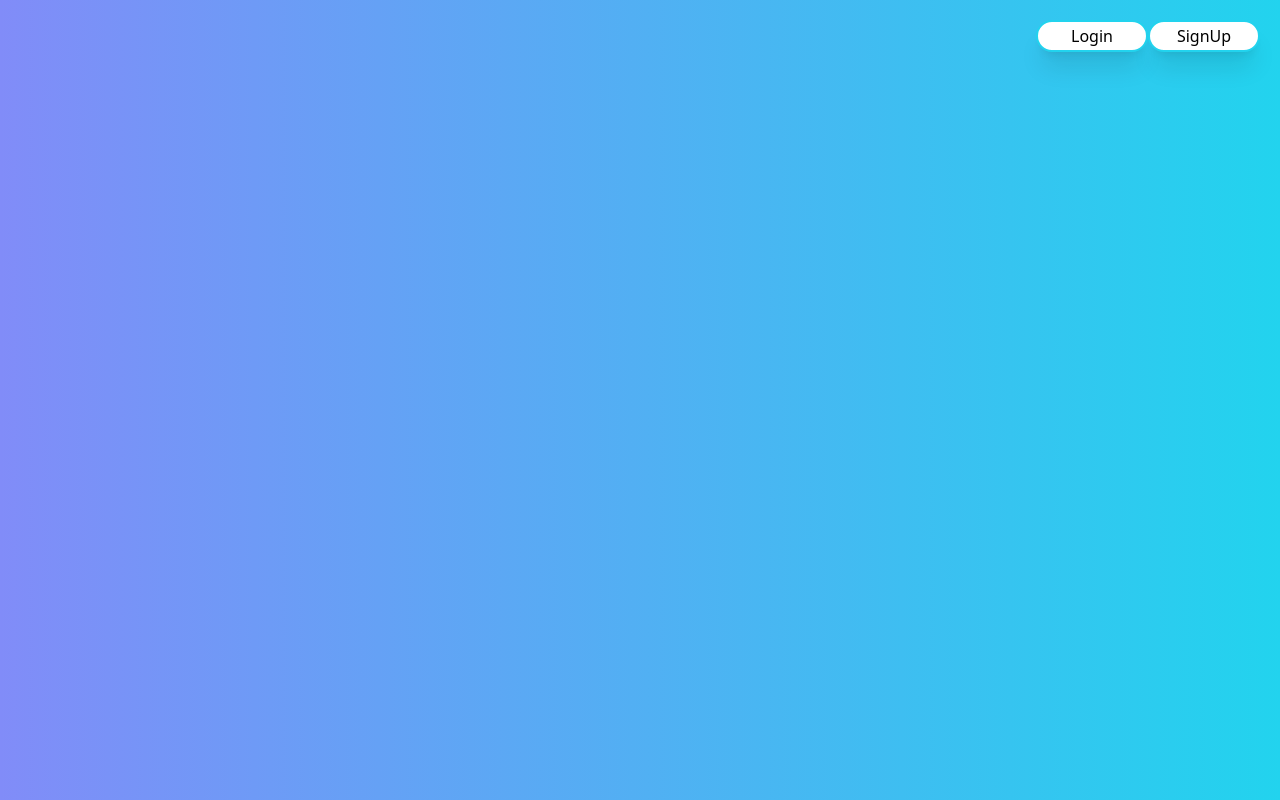
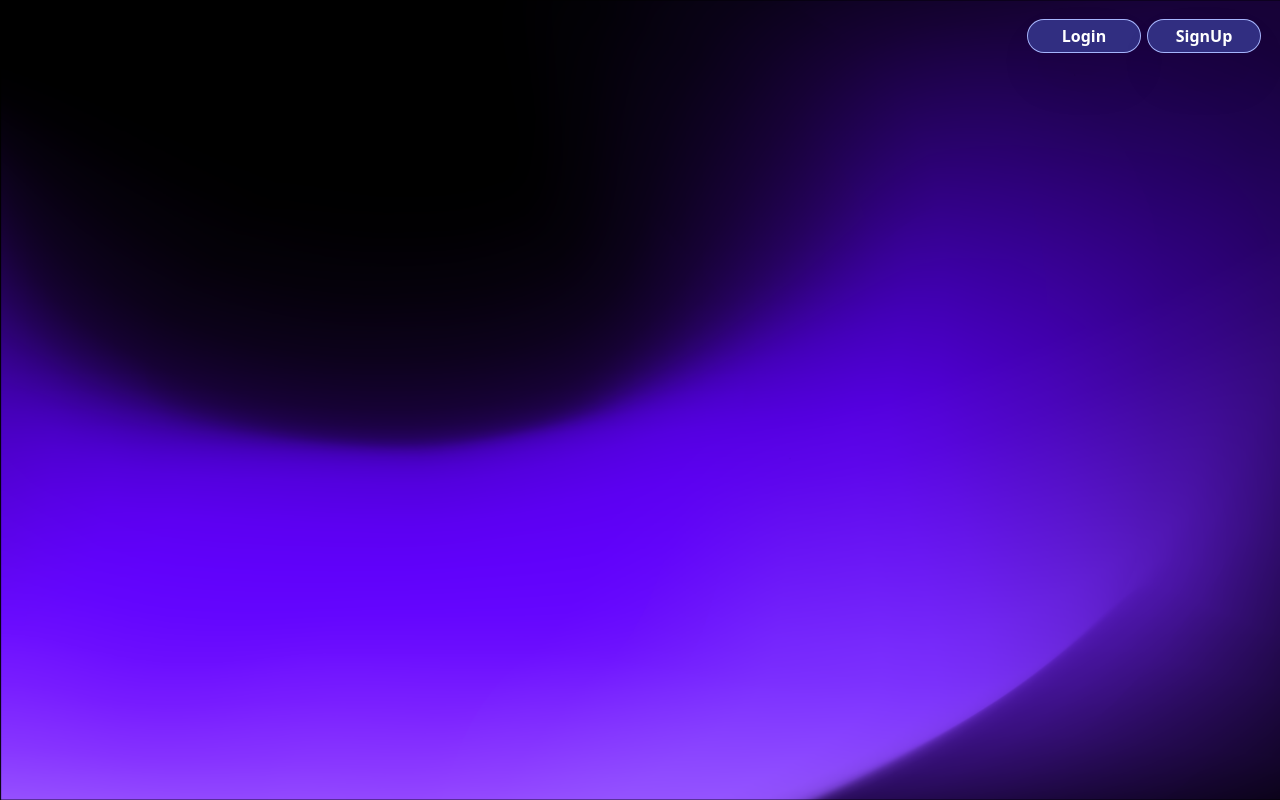
Before and after one commit to Jiten28/login-register, a React (Create React App) app: page / in a window 1280 px wide. Built offline with nearby package versions, Linux system fonts and the light colour scheme.

Commit message:
updated css

```diff
--- a/src/Components/Home.jsx
+++ b/src/Components/Home.jsx
@@ -1,5 +1,7 @@
 import React from 'react'
 import { useNavigate } from 'react-router-dom';
+import Background from '../Asserts/Images/Background.png';
+
 
 function Home() {
 
@@ -13,9 +15,11 @@ function handleClickSignUp() {
     }
 
   return (
-    <div className="w-full h-screen bg-gradient-to-r from-indigo-400 to-cyan-400 p-5 flex flex-wrap justify-end">
-        <button onClick={handleClickLogin} className='type-button w-28 h-8 bg-white rounded-full align-right shadow-xl border-solid border-2 border-cyan-400'>Login</button>
-        <button onClick={handleClickSignUp} className='type-button w-28 h-8 bg-white rounded-full align-right shadow-xl border-solid border-2 border-cyan-400'>SignUp</button>
+    <div className="w-full h-screen bg-cover" style={{ backgroundImage: `url(${Background})` }}>
+        <div className="p-5 flex flex-wrap justify-end">
+          <button onClick={handleClickLogin} className='type-button w-28 h-8 me-2 bg-indigo-900 rounded-full align-right shadow-2xl ring-1 ring-indigo-300 text-white font-bold'>Login</button>
+          <button onClick={handleClickSignUp} className='type-button w-28 h-8 mw-2 bg-indigo-900 rounded-full align-right shadow-2xl ring-1 ring-indigo-300 text-white font-bold'>SignUp</button>
+        </div>
   </div>
 
   )
--- a/src/Components/Login.jsx
+++ b/src/Components/Login.jsx
@@ -1,6 +1,7 @@
 import React from 'react'
 import { FaUser, FaLock } from "react-icons/fa";
 import { useNavigate } from 'react-router-dom';
+import Background from '../Asserts/Images/Background.png';
 
 
 function LoginPage() {
@@ -12,8 +13,8 @@ function LoginPage() {
         }
 
     return (
-        <div className='w-full h-screen bg-gradient-to-r from-indigo-400 to-cyan-400 p-5'>
-            <div className='box-border w-72 h-80 bg-indigo-100 shadow-xl rounded-2xl border-solid border-2 border-cyan-400 flex justify-center items-center'>
+        <div className='w-full h-screen bg-slate-500 bg-coverp-5 flex justify-center items-center' style={{ backgroundImage: `url(${Background})` }}>
+            <div className='box-border w-80 h-96 bg-indigo-300 shadow-xl rounded-2xl border-solid border-2 border-cyan-400 flex justify-center items-center'>
                 <form action=''>
                     <h1>Login</h1>
                     <div className="input-box">
--- a/src/Components/SignUp.jsx
+++ b/src/Components/SignUp.jsx
@@ -2,6 +2,7 @@ import React from 'react'
 import { FaUser, FaLock, FaPhone } from "react-icons/fa";
 import { MdEmail } from "react-icons/md";
 import { useNavigate } from 'react-router-dom';
+import Background from '../Asserts/Images/Background.png';
 
 function SignUp()  {
 
@@ -11,8 +12,8 @@ function SignUp()  {
         navigate('/login')
         }
     return (
-        <div className='w-full h-screen bg-gradient-to-r from-indigo-400 to-cyan-400 p-5'>
-            <div className='box-border w-72 h-80 bg-indigo-100 shadow-xl rounded-2xl border-solid border-2 border-cyan-400 flex justify-center items-center'>
+        <div className='w-full h-screen bg-slate-500 bg-coverp-5 flex justify-center items-center' style={{ backgroundImage: `url(${Background})` }}>
+            <div className='box-border w-80 h-96 bg-indigo-300 shadow-xl rounded-2xl border-solid border-2 border-cyan-400 flex justify-center items-center'>
                 <form action=''>
                     <h1>Create an account</h1>
                     <div className="input-box">
--- a/src/index.js
+++ b/src/index.js
@@ -2,7 +2,7 @@ import React from 'react';
 import ReactDOM from 'react-dom/client';
 import './index.css';
 import App from './App';
-import reportWebVitals from './reportWebVitals';
+
 
 const root = ReactDOM.createRoot(document.getElementById('root'));
 root.render(
@@ -14,4 +14,3 @@ root.render(
 // If you want to start measuring performance in your app, pass a function
 // to log results (for example: reportWebVitals(console.log))
 // or send to an analytics endpoint. Learn more: https://bit.ly/CRA-vitals
-reportWebVitals();
```
Also changed, not shown: src/Asserts/Images/Background.png (added).
